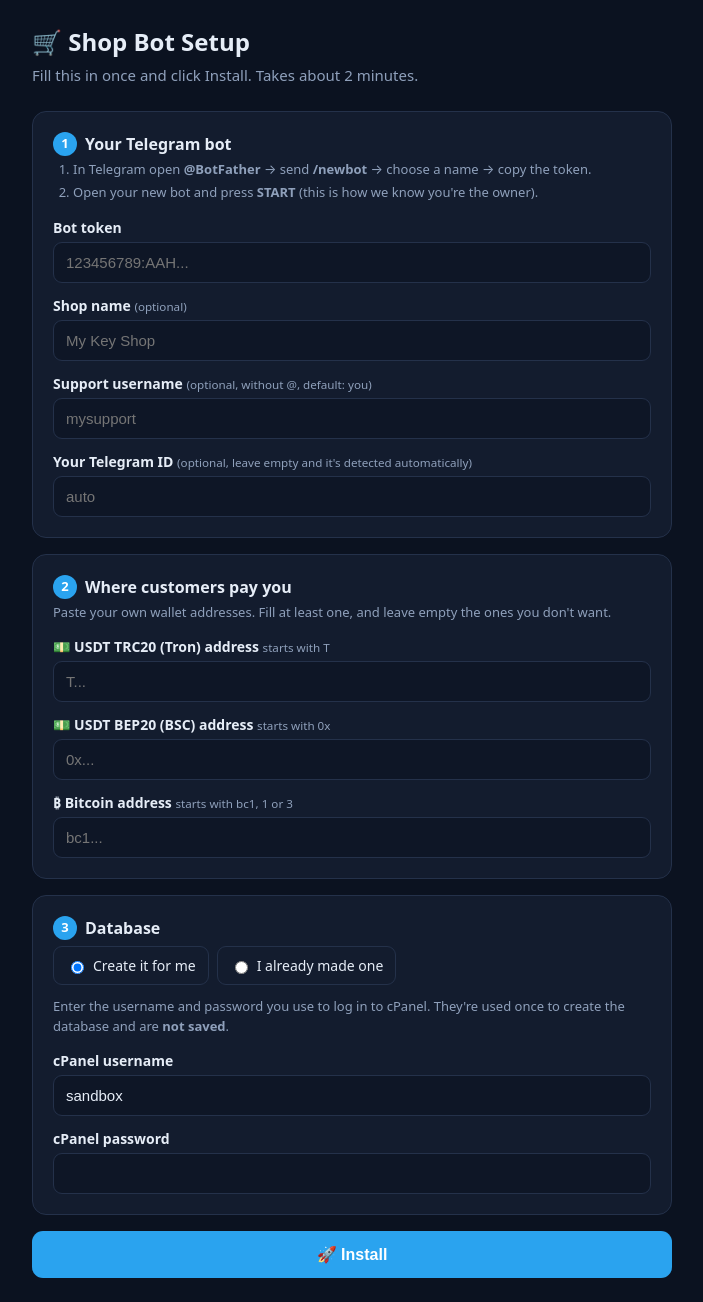
After one commit to smallkhk/Telegram-reseller, a PHP site: page /install.php in a window 1280 px wide. The commit adds this page. Shown: the whole page, without its empty margins (288-991 px from the left). Run offline with PHP 8.4, Linux system fonts and the light colour scheme.

Commit message:
Add one-page setup wizard for cPanel
install.php asks for the bot token, wallet addresses and cPanel login
once, creates the database via cPanel UAPI (or uses an existing one),
detects the admin's Telegram ID, writes config.php, links the webhook
and locks itself. Deposit checks now also run from bot traffic, so the
cron job is optional.

Co-Authored-By: Claude Opus 5.5 <noreply@anthropic.com>
Claude-Session: https://claude.ai/code/session_012mR5AVxfRc7MWHVfvydcKp

```diff
--- a/index.php
+++ b/index.php
@@ -1,3 +1,7 @@
 <?php
+if (!is_file(__DIR__ . '/config.php')) {
+    header('Location: install.php');
+    exit;
+}
 http_response_code(200);
 echo 'OK';
--- /dev/null
+++ b/install.php
@@ -0,0 +1,421 @@
+<?php
+/**
+ * One-page installer. Upload the files, open this page, fill the form once, done.
+ * It locks itself automatically after a successful install.
+ */
+declare(strict_types=1);
+
+define('APP_ROOT', __DIR__);
+$configFile = __DIR__ . '/config.php';
+
+// Used by the installer to check that HTTPS works on this domain.
+if (isset($_GET['ping'])) {
+    exit('pong');
+}
+
+$installed = is_file($configFile);
+$errors = [];
+$done = null;
+$v = fn(string $k, string $d = '') => htmlspecialchars((string)($_POST[$k] ?? $d), ENT_QUOTES, 'UTF-8');
+
+// ---------------------------------------------------------------------------
+// Helpers
+// ---------------------------------------------------------------------------
+
+function inst_http(string $method, string $url, array $headers = [], $body = null, bool $verify = true): array
+{
+    $ch = curl_init($url);
+    curl_setopt_array($ch, [
+        CURLOPT_RETURNTRANSFER => true,
+        CURLOPT_CUSTOMREQUEST => $method,
+        CURLOPT_TIMEOUT => 25,
+        CURLOPT_CONNECTTIMEOUT => 10,
+        CURLOPT_HTTPHEADER => $headers,
+        CURLOPT_SSL_VERIFYPEER => $verify,
+        CURLOPT_SSL_VERIFYHOST => $verify ? 2 : 0,
+    ]);
+    if ($body !== null) {
+        curl_setopt($ch, CURLOPT_POSTFIELDS, is_string($body) ? $body : json_encode($body));
+    }
+    $raw = curl_exec($ch);
+    $err = $raw === false ? curl_error($ch) : '';
+    $code = (int)curl_getinfo($ch, CURLINFO_HTTP_CODE);
+    curl_close($ch);
+    $json = json_decode((string)$raw, true);
+    return ['code' => $code, 'raw' => (string)$raw, 'json' => is_array($json) ? $json : null, 'error' => $err];
+}
+
+function inst_tg(string $token, string $method, array $params = []): array
+{
+    $api = getenv('INSTALL_TG_API') ?: 'https://api.telegram.org'; // env override for automated tests only
+    $r = inst_http('POST', "{$api}/bot{$token}/{$method}", ['Content-Type: application/json'], $params);
+    return $r['json'] ?? ['ok' => false, 'description' => $r['error'] ?: 'No response from Telegram'];
+}
+
+/**
+ * Create database + user via cPanel's own API (UAPI) on this server.
+ * Returns [dbName, dbUser, dbPass] or throws.
+ */
+function inst_cpanel_create_db(string $cpUser, string $cpPass): array
+{
+    $auth = ['Authorization: Basic ' . base64_encode($cpUser . ':' . $cpPass)];
+    $call = function (string $fn, array $args) use ($auth): array {
+        // Loopback call to this same server's cPanel; its certificate is issued for the
+        // public hostname, not "localhost", so certificate checks can't apply here.
+        $cpanel = getenv('INSTALL_CPANEL_URL') ?: 'https://localhost:2083'; // env override for automated tests only
+        $r = inst_http('GET', $cpanel . '/execute/Mysql/' . $fn . '?' . http_build_query($args), $auth, null, false);
+        if ($r['code'] === 401 || $r['code'] === 403) {
+            throw new RuntimeException('cPanel login failed. Check your cPanel username and password.');
+        }
+        if (!$r['json']) {
+            throw new RuntimeException('Could not reach cPanel automatically (' . ($r['error'] ?: 'HTTP ' . $r['code']) . '). Use "I already created a database" instead.');
+        }
+        return $r['json'];
+    };
+
+    // cPanel requires the "username_" prefix on database and user names.
+    $prefix = substr(preg_replace('/[^a-z0-9]/', '', strtolower($cpUser)), 0, 16);
+    $suffix = substr(bin2hex(random_bytes(2)), 0, 3);
+    $db = $prefix . '_tgshop' . $suffix;
+    $user = $prefix . '_tgbot' . $suffix;
+    $pass = rtrim(strtr(base64_encode(random_bytes(18)), '+/', 'Aa'), '=') . '9!';
+
+    foreach ([
+        ['create_database', ['name' => $db]],
+        ['create_user', ['name' => $user, 'password' => $pass]],
+        ['set_privileges_on_database', ['user' => $user, 'database' => $db, 'privileges' => 'ALL PRIVILEGES']],
+    ] as [$fn, $args]) {
+        $res = $call($fn, $args);
+        if (empty($res['status'])) {
+            $msg = implode(' ', (array)($res['errors'] ?? ['unknown error']));
+            throw new RuntimeException("cPanel could not $fn: $msg");
+        }
+    }
+    return [$db, $user, $pass];
+}
+
+function inst_valid_address(string $chain, string $a): bool
+{
+    $p = [
+        'trc20' => '/^T[1-9A-HJ-NP-Za-km-z]{33}$/',
+        'bep20' => '/^0x[0-9a-fA-F]{40}$/',
+        'btc'   => '/^(bc1[02-9ac-hj-np-z]{11,71}|[13][1-9A-HJ-NP-Za-km-z]{25,34})$/i',
+    ];
+    return (bool)preg_match($p[$chain], $a);
+}
+
+function inst_default_cpanel_user(): string
+{
+    if (function_exists('posix_getpwuid') && function_exists('posix_geteuid')) {
+        $u = posix_getpwuid(posix_geteuid());
+        if (!empty($u['name'])) {
+            return $u['name'];
+        }
+    }
+    if (preg_match('#^/home\d*/([^/]+)/#', __DIR__, $m)) {
+        return $m[1];
+    }
+    return (string)get_current_user();
+}
+
+// ---------------------------------------------------------------------------
+// Install
+// ---------------------------------------------------------------------------
+
+if (!$installed && $_SERVER['REQUEST_METHOD'] === 'POST') {
+    $token = trim((string)($_POST['token'] ?? ''));
+    $adminId = trim((string)($_POST['admin_id'] ?? ''));
+    $shopName = trim((string)($_POST['shop_name'] ?? ''));
+    $support = ltrim(trim((string)($_POST['support'] ?? '')), '@');
+    $wallets = [
+        'trc20' => trim((string)($_POST['trc20'] ?? '')),
+        'bep20' => trim((string)($_POST['bep20'] ?? '')),
+        'btc'   => trim((string)($_POST['btc'] ?? '')),
+    ];
+    $dbMode = ($_POST['db_mode'] ?? 'auto') === 'manual' ? 'manual' : 'auto';
+
+    // 1) Requirements
+    if (PHP_VERSION_ID < 80000) {
+        $errors[] = 'PHP 8.0 or newer is required (you have ' . PHP_VERSION . '). Change it in cPanel → MultiPHP Manager.';
+    }
+    foreach (['curl', 'pdo_mysql', 'mbstring'] as $ext) {
+        if (!extension_loaded($ext)) {
+            $errors[] = "PHP extension \"$ext\" is missing. Enable it in cPanel → Select PHP Version → Extensions.";
+        }
+    }
+    if (!is_writable(__DIR__)) {
+        $errors[] = 'This folder is not writable, so config.php cannot be saved. Set folder permission to 755 in File Manager.';
+    }
+
+    // 2) Telegram bot
+    $bot = null;
+    if (!preg_match('/^\d+:[A-Za-z0-9_-]{30,}$/', $token)) {
+        $errors[] = 'The bot token looks wrong. Copy it again from @BotFather (looks like 123456:ABC-xyz…).';
+    } elseif (!$errors) {
+        $me = inst_tg($token, 'getMe');
+        if (empty($me['ok'])) {
+            $errors[] = 'Telegram rejected the bot token: ' . ($me['description'] ?? 'unknown error');
+        } else {
+            $bot = $me['result'];
+        }
+    }
+
+    // 3) Find the admin automatically (the person who pressed Start in the bot)
+    $adminUsername = '';
+    if ($bot && $adminId === '') {
+        inst_tg($token, 'deleteWebhook');
+        $up = inst_tg($token, 'getUpdates', ['limit' => 100, 'timeout' => 0]);
+        foreach (array_reverse($up['result'] ?? []) as $u) {
+            $from = $u['message']['from'] ?? null;
+            if ($from && empty($from['is_bot']) && ($u['message']['chat']['type'] ?? '') === 'private') {
+                $adminId = (string)$from['id'];
+                $adminUsername = (string)($from['username'] ?? '');
+                break;
+            }
+        }
+        if ($adminId === '') {
+            $errors[] = 'Could not find you yet. Open your bot @' . $bot['username'] . ' in Telegram, press START (or send "hi"), then click Install again.';
+        }
+    } elseif ($adminId !== '' && !ctype_digit($adminId)) {
+        $errors[] = 'Your Telegram ID must be a number (or leave it empty to detect it automatically).';
+    }
+
+    // 4) Wallets
+    $wallets = array_filter($wallets, fn($a) => $a !== '');
+    if (!$wallets) {
+        $errors[] = 'Enter at least one wallet address to receive payments.';
+    }
+    foreach ($wallets as $chain => $addr) {
+        if (!inst_valid_address($chain, $addr)) {
+            $names = ['trc20' => 'USDT TRC20 (starts with T)', 'bep20' => 'USDT BEP20 (starts with 0x)', 'btc' => 'Bitcoin (starts with bc1, 1 or 3)'];
+            $errors[] = 'The ' . $names[$chain] . ' address is not valid.';
+        }
+    }
+
+    // 5) HTTPS address of this folder
+    $host = preg_replace('/[^A-Za-z0-9.\-:]/', '', (string)($_SERVER['HTTP_HOST'] ?? ''));
+    $path = rtrim(str_replace('\\', '/', dirname((string)($_SERVER['SCRIPT_NAME'] ?? '/install.php'))), '/');
+    $baseUrl = (getenv('INSTALL_SCHEME') ?: 'https') . '://' . $host . $path; // env override for automated tests only
+    $viaHttps = (!empty($_SERVER['HTTPS']) && $_SERVER['HTTPS'] !== 'off')
+        || strtolower((string)($_SERVER['HTTP_X_FORWARDED_PROTO'] ?? '')) === 'https'
+        || (string)($_SERVER['SERVER_PORT'] ?? '') === '443';
+    if (!$errors && !$viaHttps) {
+        $ping = inst_http('GET', $baseUrl . '/install.php?ping=1');
+        if (trim($ping['raw']) !== 'pong') {
+            $errors[] = "Your site doesn't work on HTTPS yet (Telegram requires it). In cPanel open SSL/TLS Status → Run AutoSSL, wait a few minutes, then try again.";
+        }
+    }
+
+    // 6) Database
+    $db = null;
+    if (!$errors) {
+        try {
+            if ($dbMode === 'auto') {
+                [$dbName, $dbUser, $dbPass] = inst_cpanel_create_db(trim((string)$_POST['cp_user']), (string)$_POST['cp_pass']);
+                $dbHost = 'localhost';
+            } else {
+                $dbHost = trim((string)($_POST['db_host'] ?? 'localhost')) ?: 'localhost';
+                $dbName = trim((string)($_POST['db_name'] ?? ''));
+                $dbUser = trim((string)($_POST['db_user'] ?? ''));
+                $dbPass = (string)($_POST['db_pass'] ?? '');
+            }
+            $pdo = new PDO("mysql:host=$dbHost;dbname=$dbName;charset=utf8mb4", $dbUser, $dbPass, [PDO::ATTR_ERRMODE => PDO::ERRMODE_EXCEPTION]);
+            foreach (array_filter(array_map('trim', explode(';', (string)file_get_contents(__DIR__ . '/install.sql')))) as $stmt) {
+                $pdo->exec($stmt);
+            }
+            $db = ['host' => $dbHost, 'port' => 3306, 'name' => $dbName, 'user' => $dbUser, 'pass' => $dbPass];
+        } catch (Throwable $e) {
+            $errors[] = 'Database problem: ' . $e->getMessage();
+        }
+    }
+
+    // 7) Save config + link bot
+    if (!$errors) {
+        $secret = bin2hex(random_bytes(20));
+        $config = [
+            'bot_token' => $token,
+            'bot_username' => $bot['username'],
+            'webhook_secret' => $secret,
+            'base_url' => $baseUrl,
+            'admin_ids' => [(int)$adminId],
+            'shop_name' => $shopName !== '' ? $shopName : $bot['first_name'],
+            'currency' => 'USD',
+            'currency_symbol' => '$',
+            'support_username' => $support !== '' ? $support : $adminUsername,
+            'timezone' => 'UTC',
+            'max_qty_per_order' => 10,
+            'notify_admin_sales' => true,
+            'notify_admin_deposits' => true,
+            'deposit' => ['min' => 5, 'max' => 1000, 'presets' => [5, 10, 20, 50, 100, 200]],
+            'db' => $db,
+            'crypto' => [
+                'expiry_minutes' => 60,
+                'trc20' => ['enabled' => isset($wallets['trc20']), 'address' => $wallets['trc20'] ?? '', 'trongrid_api_key' => ''],
+                'bep20' => ['enabled' => isset($wallets['bep20']), 'address' => $wallets['bep20'] ?? '', 'rpc' => 'https://bsc-rpc.publicnode.com', 'confirmations' => 15, 'log_chunk' => 1000],
+                'btc' => ['enabled' => isset($wallets['btc']), 'address' => $wallets['btc'] ?? '', 'confirmations' => 1, 'api' => 'https://mempool.space/api'],
+            ],
+        ];
+        $php = "<?php\n// Created by install.php on " . date('Y-m-d H:i') . ". You can edit these settings.\nreturn " . var_export($config, true) . ";\n";
+
+        $hook = inst_tg($token, 'setWebhook', [
+            'url' => $baseUrl . '/webhook.php',
+            'secret_token' => $secret,
+            'allowed_updates' => ['message', 'callback_query'],
+            'drop_pending_updates' => true,
+        ]);
+        if (empty($hook['ok'])) {
+            $errors[] = 'Telegram could not connect to your site: ' . ($hook['description'] ?? 'unknown error');
+        } elseif (file_put_contents($configFile, $php, LOCK_EX) === false) {
+            $errors[] = 'Could not save config.php. Check folder permissions (755).';
+            inst_tg($token, 'deleteWebhook');
+        } else {
+            @chmod($configFile, 0640);
+            inst_tg($token, 'setMyCommands', ['commands' => [
+                ['command' => 'start', 'description' => 'Open dashboard'],
+                ['command' => 'balance', 'description' => 'Show wallet balance'],
+                ['command' => 'admin', 'description' => 'Admin panel (admins only)'],
+                ['command' => 'cancel', 'description' => 'Cancel current action'],
+            ]]);
+            inst_tg($token, 'sendMessage', [
+                'chat_id' => (int)$adminId,
+                'parse_mode' => 'HTML',
+                'text' => "🎉 <b>Your shop is live!</b>\n\nYou are the admin.\n\n1️⃣ Send /admin → Catalog → Add Category → Add Product → paste your keys.\n2️⃣ Share your bot link with customers: https://t.me/{$bot['username']}\n\nSend /start to see what customers see.",
+            ]);
+            $done = [
+                'bot' => $bot['username'],
+                'cron_cli' => 'php ' . __DIR__ . '/cron.php >/dev/null 2>&1',
+                'cron_url' => 'wget -q -O /dev/null "' . $baseUrl . '/cron.php?key=' . $secret . '"',
+            ];
+        }
+    }
+}
+
+?><!doctype html>
+<html lang="en">
+<head>
+<meta charset="utf-8">
+<meta name="viewport" content="width=device-width, initial-scale=1">
+<title>Shop Bot Setup</title>
+<style>
+  :root{--bg:#0b1220;--card:#131c2e;--line:#24314a;--text:#e6edf7;--muted:#8fa0bb;--accent:#2aa3ef;--ok:#22c55e;--bad:#ef4444}
+  *{box-sizing:border-box}
+  body{margin:0;background:var(--bg);color:var(--text);font:15px/1.5 system-ui,-apple-system,Segoe UI,Roboto,sans-serif;padding:24px 16px}
+  .wrap{max-width:640px;margin:0 auto}
+  h1{font-size:24px;margin:0 0 4px} .sub{color:var(--muted);margin:0 0 24px}
+  .card{background:var(--card);border:1px solid var(--line);border-radius:14px;padding:20px;margin-bottom:16px}
+  .card h2{font-size:16px;margin:0 0 4px;display:flex;gap:8px;align-items:center}
+  .num{background:var(--accent);color:#fff;border-radius:50%;width:24px;height:24px;display:inline-flex;align-items:center;justify-content:center;font-size:13px}
+  .hint{color:var(--muted);font-size:13px;margin:0 0 14px}
+  label{display:block;font-weight:600;font-size:14px;margin:12px 0 4px}
+  label small{font-weight:400;color:var(--muted)}
+  input[type=text],input[type=password]{width:100%;padding:11px 12px;border-radius:9px;border:1px solid var(--line);background:#0e1626;color:var(--text);font-size:15px}
+  input:focus{outline:2px solid var(--accent);border-color:transparent}
+  .radio{display:flex;gap:8px;flex-wrap:wrap;margin-top:6px}
+  .radio label{display:flex;gap:6px;align-items:center;font-weight:500;margin:0;padding:8px 12px;border:1px solid var(--line);border-radius:9px;cursor:pointer}
+  .hidden{display:none}
+  button{width:100%;padding:14px;border:0;border-radius:11px;background:var(--accent);color:#fff;font-size:16px;font-weight:700;cursor:pointer}
+  button:disabled{opacity:.6}
+  .err{background:#3a1218;border:1px solid var(--bad);border-radius:12px;padding:14px 16px;margin-bottom:16px}
+  .err li{margin:4px 0}
+  .okbox{text-align:center} .big{font-size:48px}
+  a.btn{display:inline-block;background:var(--accent);color:#fff;text-decoration:none;padding:12px 22px;border-radius:10px;font-weight:700;margin-top:8px}
+  code.copy{display:block;background:#0e1626;border:1px solid var(--line);border-radius:8px;padding:10px;word-break:break-all;font-size:13px;cursor:pointer;margin-top:6px}
+  ol{padding-left:20px;margin:6px 0} ol li{margin:4px 0}
+</style>
+</head>
+<body>
+<div class="wrap">
+
+<?php if ($done): ?>
+  <div class="card okbox">
+    <div class="big">🎉</div>
+    <h1>Your shop is live!</h1>
+    <p class="sub">We sent you a message in Telegram. Send <b>/admin</b> to add your products.</p>
+    <a class="btn" href="https://t.me/<?= htmlspecialchars($done['bot']) ?>" target="_blank">Open @<?= htmlspecialchars($done['bot']) ?></a>
+  </div>
+  <div class="card">
+    <h2>⏰ Optional: 1-minute extra step</h2>
+    <p class="hint">Deposits are already checked automatically whenever people use the bot. If you want them confirmed even when the bot is quiet, add a cron job:<br>
+    cPanel → <b>Cron Jobs</b> → Common Settings: <b>Once Per Minute</b> → paste this as the Command → Add.</p>
+    <code class="copy" onclick="navigator.clipboard.writeText(this.innerText);this.style.borderColor='#22c55e'"><?= htmlspecialchars($done['cron_cli']) ?></code>
+    <p class="hint" style="margin-top:10px">If that doesn't work on your host, use this one instead:</p>
+    <code class="copy" onclick="navigator.clipboard.writeText(this.innerText);this.style.borderColor='#22c55e'"><?= htmlspecialchars($done['cron_url']) ?></code>
+    <p class="hint" style="margin-top:10px">Tap a command to copy it.</p>
+  </div>
+
+<?php elseif ($installed): ?>
+  <div class="card okbox">
+    <div class="big">✅</div>
+    <h1>Already installed</h1>
+    <p class="sub">This shop is set up. The installer is locked for safety.<br>To install again from scratch, delete <b>config.php</b> in File Manager and reload this page.</p>
+  </div>
+
+<?php else: ?>
+  <h1>🛒 Shop Bot Setup</h1>
+  <p class="sub">Fill this in once and click Install. Takes about 2 minutes.</p>
+
+  <?php if ($errors): ?>
+    <div class="err"><b>Please fix this:</b><ul><?php foreach ($errors as $e): ?><li><?= htmlspecialchars($e) ?></li><?php endforeach; ?></ul></div>
+  <?php endif; ?>
+
+  <form method="post" onsubmit="this.querySelector('button').disabled=true;this.querySelector('button').innerText='Installing… please wait'">
+    <div class="card">
+      <h2><span class="num">1</span> Your Telegram bot</h2>
+      <ol class="hint">
+        <li>In Telegram open <b>@BotFather</b> → send <b>/newbot</b> → choose a name → copy the token.</li>
+        <li>Open your new bot and press <b>START</b> (this is how we know you're the owner).</li>
+      </ol>
+      <label>Bot token</label>
+      <input type="text" name="token" value="<?= $v('token') ?>" placeholder="123456789:AAH..." required autocomplete="off">
+      <label>Shop name <small>(optional)</small></label>
+      <input type="text" name="shop_name" value="<?= $v('shop_name') ?>" placeholder="My Key Shop">
+      <label>Support username <small>(optional, without @, default: you)</small></label>
+      <input type="text" name="support" value="<?= $v('support') ?>" placeholder="mysupport">
+      <label>Your Telegram ID <small>(optional, leave empty and it's detected automatically)</small></label>
+      <input type="text" name="admin_id" value="<?= $v('admin_id') ?>" placeholder="auto">
+    </div>
+
+    <div class="card">
+      <h2><span class="num">2</span> Where customers pay you</h2>
+      <p class="hint">Paste your own wallet addresses. Fill at least one, and leave empty the ones you don't want.</p>
+      <label>💵 USDT TRC20 (Tron) address <small>starts with T</small></label>
+      <input type="text" name="trc20" value="<?= $v('trc20') ?>" placeholder="T...">
+      <label>💵 USDT BEP20 (BSC) address <small>starts with 0x</small></label>
+      <input type="text" name="bep20" value="<?= $v('bep20') ?>" placeholder="0x...">
+      <label>₿ Bitcoin address <small>starts with bc1, 1 or 3</small></label>
+      <input type="text" name="btc" value="<?= $v('btc') ?>" placeholder="bc1...">
+    </div>
+
+    <div class="card">
+      <h2><span class="num">3</span> Database</h2>
+      <div class="radio">
+        <label><input type="radio" name="db_mode" value="auto" <?= ($_POST['db_mode'] ?? 'auto') !== 'manual' ? 'checked' : '' ?> onclick="dbm('auto')"> Create it for me</label>
+        <label><input type="radio" name="db_mode" value="manual" <?= ($_POST['db_mode'] ?? '') === 'manual' ? 'checked' : '' ?> onclick="dbm('manual')"> I already made one</label>
+      </div>
+      <div id="db-auto">
+        <p class="hint" style="margin-top:12px">Enter the username and password you use to log in to cPanel. They're used once to create the database and are <b>not saved</b>.</p>
+        <label>cPanel username</label>
+        <input type="text" name="cp_user" value="<?= $v('cp_user', inst_default_cpanel_user()) ?>" autocomplete="off">
+        <label>cPanel password</label>
+        <input type="password" name="cp_pass" autocomplete="off">
+      </div>
+      <div id="db-manual" class="hidden">
+        <p class="hint" style="margin-top:12px">From cPanel → MySQL Databases (the user must be added to the database with All Privileges).</p>
+        <label>Database name</label><input type="text" name="db_name" value="<?= $v('db_name') ?>">
+        <label>Database user</label><input type="text" name="db_user" value="<?= $v('db_user') ?>">
+        <label>Database password</label><input type="password" name="db_pass">
+        <label>Database host <small>(almost always localhost)</small></label><input type="text" name="db_host" value="<?= $v('db_host', 'localhost') ?>">
+      </div>
+    </div>
+
+    <button type="submit">🚀 Install</button>
+  </form>
+  <script>
+    function dbm(m){document.getElementById('db-auto').classList.toggle('hidden',m!=='auto');document.getElementById('db-manual').classList.toggle('hidden',m!=='manual');}
+    dbm(document.querySelector('input[name=db_mode]:checked').value);
+  </script>
+<?php endif; ?>
+
+</div>
+</body>
+</html>
--- a/src/bootstrap.php
+++ b/src/bootstrap.php
@@ -5,8 +5,10 @@ define('APP_ROOT', dirname(__DIR__));
 
 $cfgFile = APP_ROOT . '/config.php';
 if (!is_file($cfgFile)) {
-    http_response_code(500);
-    exit('config.php is missing. Copy config.sample.php to config.php and edit it.');
+    if (PHP_SAPI !== 'cli' && !headers_sent()) {
+        header('Location: install.php');
+    }
+    exit("Not installed yet. Open install.php in your browser.\n");
 }
 $GLOBALS['config'] = require $cfgFile;
 
```
Also changed, not shown: config.sample.php (deleted, +0 -78 lines), src/crypto.php (+21 -0 lines), webhook.php (+7 -0 lines), .htaccess, README.md.
